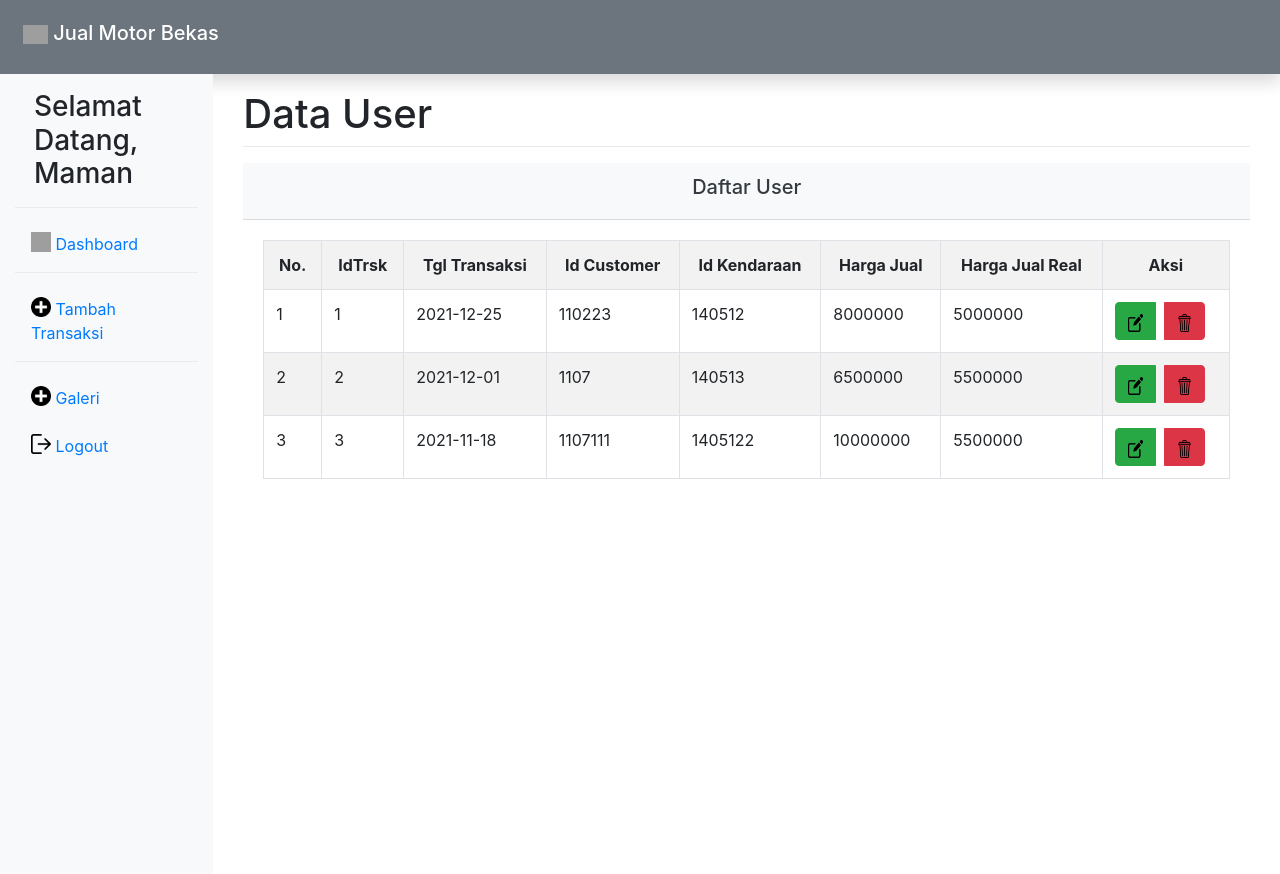
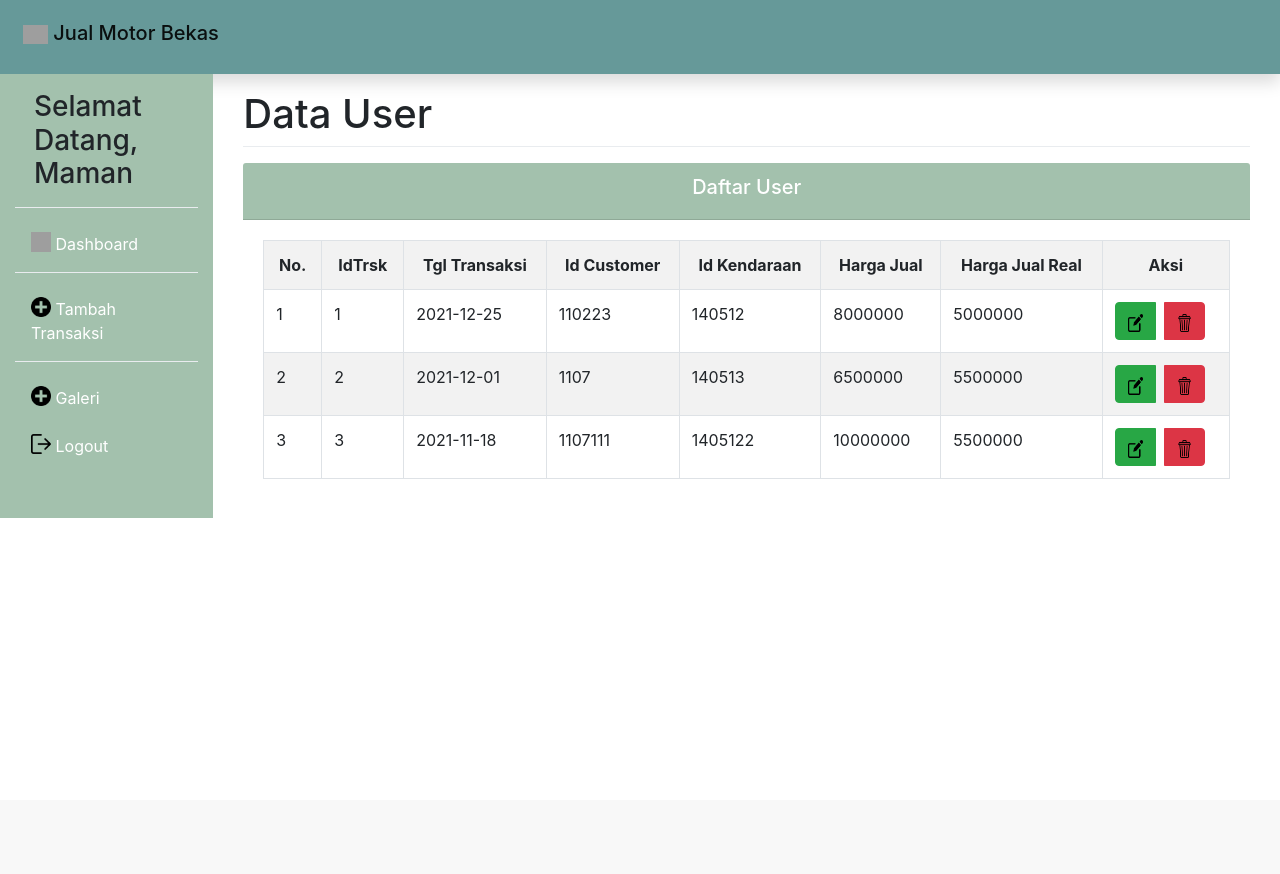
Before and after one commit to dputrap/FPDBMS, a PHP site: page /FPDBMS/Teller/transaksi.php in a window 1280 px wide. After the commit the page ends 518 px from the top, so only its background shows below. Run offline with PHP 8.4, Linux system fonts and the light colour scheme; a user stored in the database is signed in; data comes from the database, SQL or seed files in the repository; grey boxes are pictures that could not be loaded.

Commit message:
Update transaksi.php

```diff
--- a/Teller/transaksi.php
+++ b/Teller/transaksi.php
@@ -20,7 +20,7 @@ $Nama = ( isset($_SESSION['nama_user']) ) ? $_SESSION['nama_user'] : '';
 
 
 	<!-- Navbar -->
-	<nav class="navbar navbar-dark bg-secondary flex-md-nowrap p-2 shadow col-12">
+	<nav class="navbar navbar-light flex-md-nowrap p-2 shadow" style="background-color: #669999;">
   		<div class="container-fluid">
   			<a class="navbar-brand h1">
   				<img src="../assets/motorcycle.png" width="25">
@@ -31,7 +31,7 @@ $Nama = ( isset($_SESSION['nama_user']) ) ? $_SESSION['nama_user'] : '';
 	<div class="container-fluid">
 		<div class="row">
 			<!-- Sidebar -->
-			<div class="col-md-2 d-none d-md-block bg-light sidebar" style="height: 100vh">
+			<div class="col-md-2 d-none d-md-block sidebar" style="background-color: #a3c1ad;">
 				<div class="sidebar-sticky">
 					<ul class="nav flex-column">
 						<li class="nav-item mt-3">
@@ -39,25 +39,25 @@ $Nama = ( isset($_SESSION['nama_user']) ) ? $_SESSION['nama_user'] : '';
 						</li>
 						<div class="dropdown-divider"></div>
 						<li class="nav-item mt-2">
-							<a class="nav-link" href="index.php">
+							<a class="nav-link text-white" href="index.php">
 								<img src="../assets/bars-graphic-business-symbol.png" width="20" height="20" class="d-inline-block align-top"> Dashboard
 							</a>
 						</li>
 						<div class="dropdown-divider"></div>
 						<li class="nav-item mt-2">
-							<a class="nav-link" href="form-tambah-transaksi.php">
+							<a class="nav-link text-white" href="form-tambah-transaksi.php">
 								<img src="../assets/add-interface-circular-symbol-with-plus-sign.png" width="20" height="20" class="d-inline-block align-top"> Tambah Transaksi
 							</a>
 						</li>
 						</li>
 						<div class="dropdown-divider"></div>
 						<li class="nav-item mt-2">
-							<a class="nav-link" href="galeri.php">
+							<a class="nav-link text-white" href="galeri.php">
 								<img src="../assets/add-interface-circular-symbol-with-plus-sign.png" width="20" height="20" class="d-inline-block align-top"> Galeri
 							</a>
 						</li>
 						<li class="nav-item mt-2">
-							<a class="nav-link" href="logout.php">
+							<a class="nav-link text-white" href="logout.php">
 								<img src="../assets/logout.png" width="20" height="20" class="d-inline-block align-top"> Logout
 							</a>
 						</li>
@@ -73,7 +73,7 @@ $Nama = ( isset($_SESSION['nama_user']) ) ? $_SESSION['nama_user'] : '';
 					<!-- Tabel Pasien -->
 					<div class="car mt-3">
 						<!-- Header -->
-						<div class="card-header bg-light text-dark">
+						<div class="card-header text-white" style="background-color: #a3c1ad;">
 							<h5 class="text-center">Daftar User</h5>
 						</div>
 						<!-- Body -->
```
